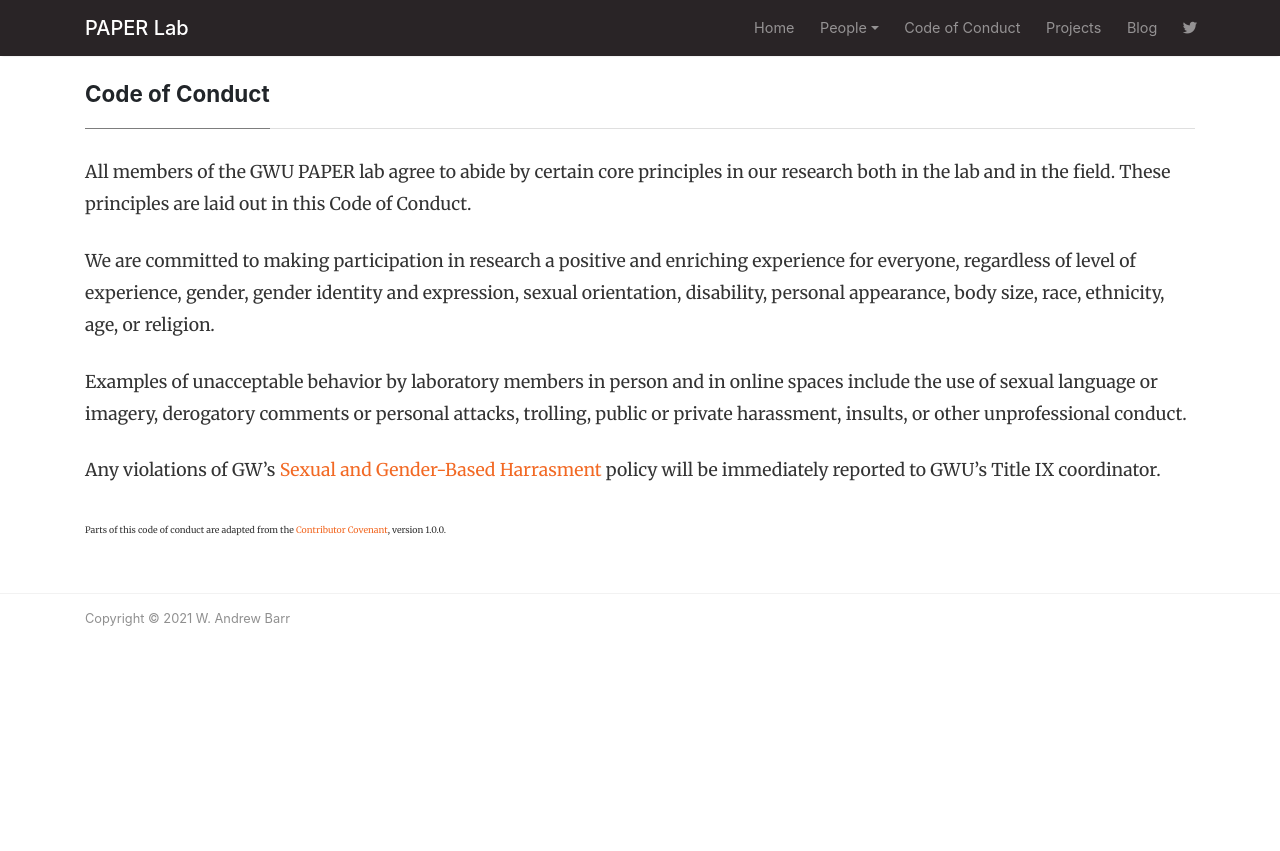
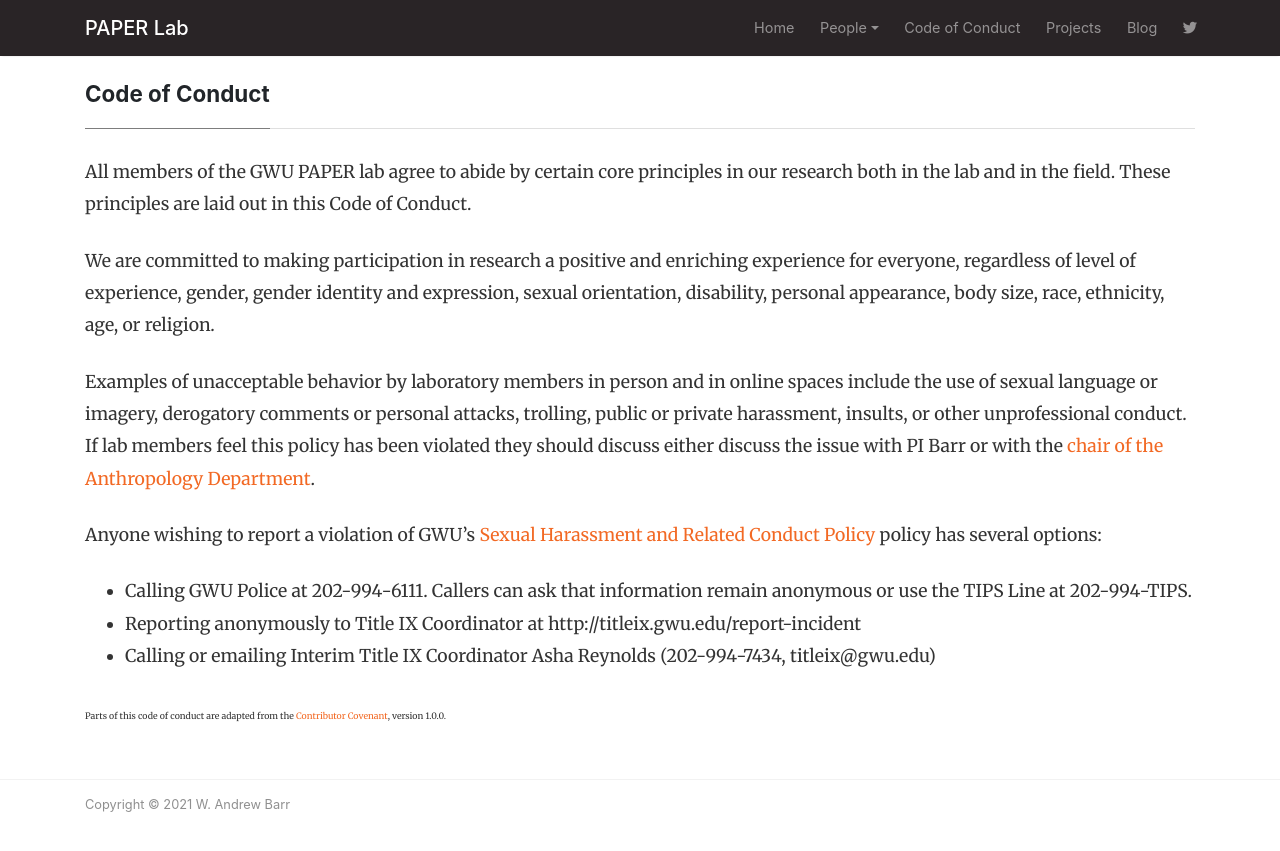
Before and after one commit to wabarr/PAPER, a Jekyll site: the page built from code-of-conduct.md, in a window 1280 px wide. Shown: the top 851 px of the page. Built offline with Jekyll 4.4.1, drawn with Linux system fonts in a browser that asks for light colours; nearby versions of some CDN libraries; comment, search, counter and statistics services are not loaded.

Commit message:
Update code-of-conduct.md

```diff
--- a/code-of-conduct.md
+++ b/code-of-conduct.md
@@ -8,9 +8,13 @@
 
 We are committed to making participation in research a positive and enriching experience for everyone, regardless of level of experience, gender, gender identity and expression, sexual orientation, disability, personal appearance, body size, race, ethnicity, age, or religion.
 
-Examples of unacceptable behavior by laboratory members in person and in online spaces include the use of sexual language or imagery, derogatory comments or personal attacks, trolling, public or private harassment, insults, or other unprofessional conduct.
+Examples of unacceptable behavior by laboratory members in person and in online spaces include the use of sexual language or imagery, derogatory comments or personal attacks, trolling, public or private harassment, insults, or other unprofessional conduct. If lab members feel this policy has been violated they should discuss either discuss the issue with PI Barr or with the [chair of the Anthropology Department](https://anthropology.columbian.gwu.edu/people).
 
-Any violations of GW's [Sexual and Gender-Based Harrasment](http://my.gwu.edu/files/policies/SexualHarassmentFINAL.pdf) policy will be immediately reported to GWU's Title IX coordinator.
+Anyone wishing to report a violation of GWU's [Sexual Harassment and Related Conduct Policy](https://compliance.gwu.edu/title-ix-sexual-harassment-and-related-conduct-policy) policy has several options:
+
+* Calling GWU Police at 202-994-6111. Callers can ask that information remain anonymous or use the TIPS Line at 202-994-TIPS.
+* Reporting anonymously to Title IX Coordinator at http://titleix.gwu.edu/report-incident
+* Calling or emailing Interim Title IX Coordinator Asha Reynolds (202-994-7434, titleix@gwu.edu)
 
 
 <span style="font-size:50%">Parts of this code of conduct are adapted from the [Contributor Covenant](http://contributor-covenant.org), version 1.0.0.</span>
```
